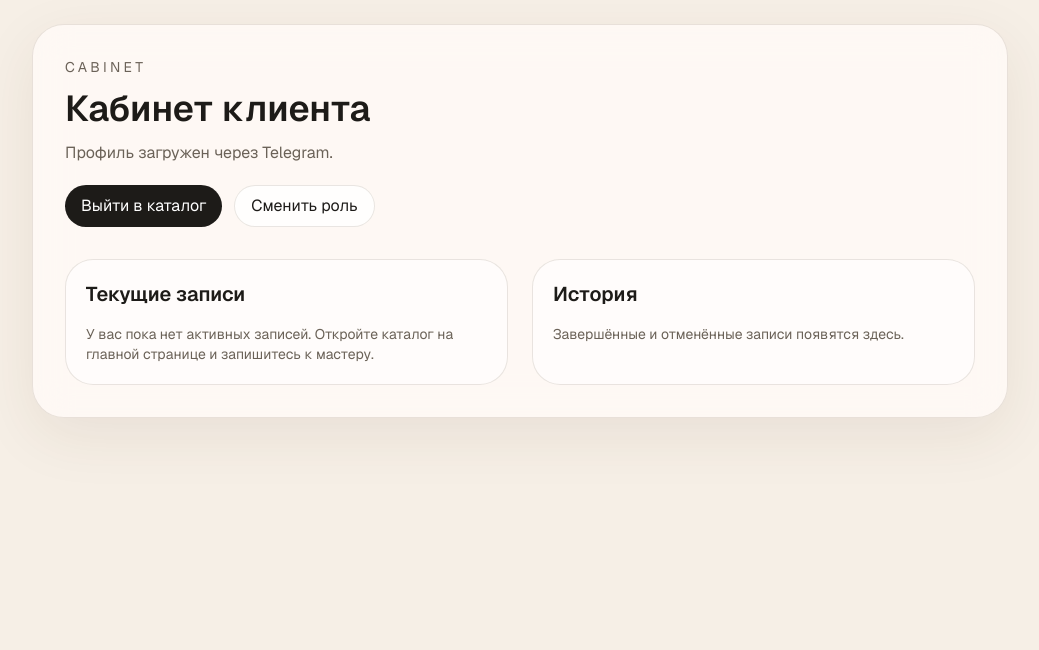
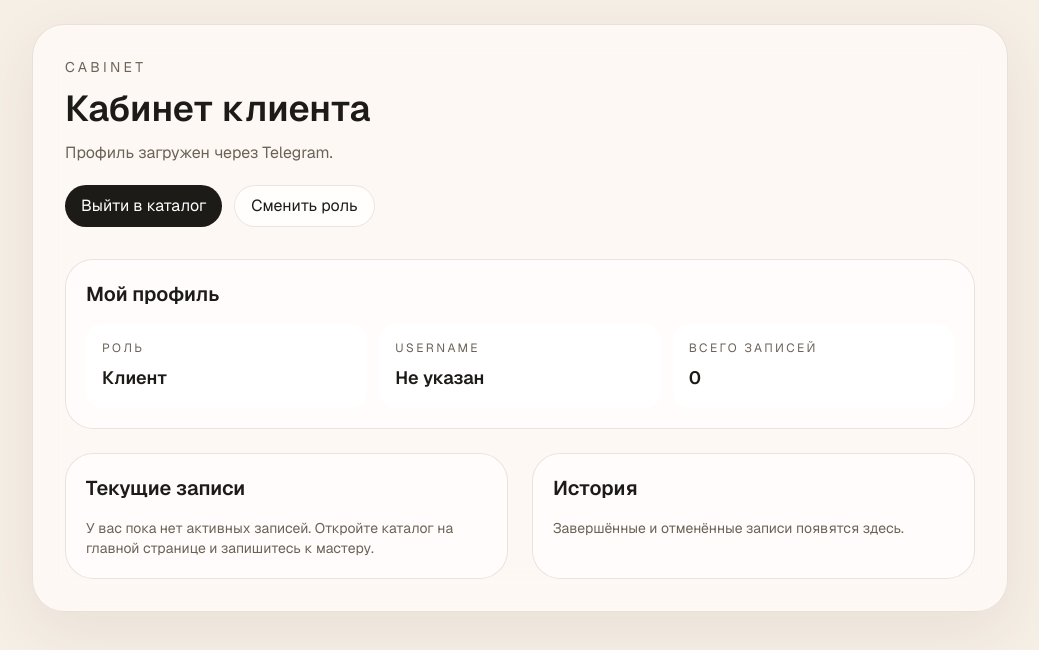
Before and after one commit to Ctakankefira/bobabiba, a Next.js app in the folder frontend/: page /cabinet in a window 1280 px wide. Shown: the top 650 px of the page, without its empty margins (120-1159 px from the left). Built offline with nearby package versions, Linux system fonts and the light colour scheme.

Commit message:
Improve visible profile button and client profile section

```diff
--- a/frontend/src/app/cabinet/page.tsx
+++ b/frontend/src/app/cabinet/page.tsx
@@ -555,7 +555,28 @@ export default function CabinetPage() {
             </section>
           </div>
         ) : (
-          <div className="mt-8 grid gap-6 lg:grid-cols-2">
+          <div className="mt-8 space-y-6">
+            <section className="rounded-[28px] border border-[var(--line)] bg-white/60 p-5">
+              <h2 className="text-xl font-semibold">Мой профиль</h2>
+              <div className="mt-4 grid gap-3 sm:grid-cols-3">
+                <article className="rounded-2xl bg-white/80 p-4">
+                  <p className="text-xs uppercase tracking-[0.2em] text-[var(--muted)]">Роль</p>
+                  <p className="mt-2 text-lg font-semibold">Клиент</p>
+                </article>
+                <article className="rounded-2xl bg-white/80 p-4">
+                  <p className="text-xs uppercase tracking-[0.2em] text-[var(--muted)]">Username</p>
+                  <p className="mt-2 text-lg font-semibold">
+                    {viewerProfile?.username ? `@${viewerProfile.username}` : "Не указан"}
+                  </p>
+                </article>
+                <article className="rounded-2xl bg-white/80 p-4">
+                  <p className="text-xs uppercase tracking-[0.2em] text-[var(--muted)]">Всего записей</p>
+                  <p className="mt-2 text-lg font-semibold">{bookings.length}</p>
+                </article>
+              </div>
+            </section>
+
+            <div className="grid gap-6 lg:grid-cols-2">
             <section className="rounded-[28px] border border-[var(--line)] bg-white/60 p-5">
               <h2 className="text-xl font-semibold">Текущие записи</h2>
               <div className="mt-4 grid gap-3">
@@ -603,6 +624,7 @@ export default function CabinetPage() {
                 )}
               </div>
             </section>
+            </div>
           </div>
         )}
       </section>
--- a/frontend/src/app/page.tsx
+++ b/frontend/src/app/page.tsx
@@ -272,6 +272,15 @@ export default function Home() {
     }
   }
 
+  function reopenRolePicker() {
+    if (!viewerProfile) {
+      return;
+    }
+
+    window.localStorage.removeItem(`${ROLE_CHOICE_PREFIX}${viewerProfile.id}`);
+    setRolePickerOpen(true);
+  }
+
   function openBooking(master: Master) {
     setSelectedMaster(master);
     setSelectedServiceId(master.services[0]?.id ?? "");
@@ -460,10 +469,19 @@ export default function Home() {
             <div className="flex flex-wrap gap-3">
               <a
                 href="/cabinet"
-                className="rounded-full bg-[var(--foreground)] px-4 py-2 text-sm text-white transition hover:opacity-90"
+                className="rounded-full bg-[var(--foreground)] px-5 py-3 text-sm font-medium text-white shadow-lg shadow-black/10 transition hover:opacity-90"
               >
-                Личный кабинет
+                {viewerProfile?.role === "MASTER" ? "Профиль мастера" : "Профиль клиента"}
               </a>
+              {viewerProfile ? (
+                <button
+                  type="button"
+                  onClick={reopenRolePicker}
+                  className="rounded-full border border-[var(--line)] bg-white/80 px-4 py-2 text-sm transition hover:bg-white"
+                >
+                  Сменить роль
+                </button>
+              ) : null}
               {viewerProfile?.role === "MASTER" ? (
                 <a
                   href="/cabinet"
```
